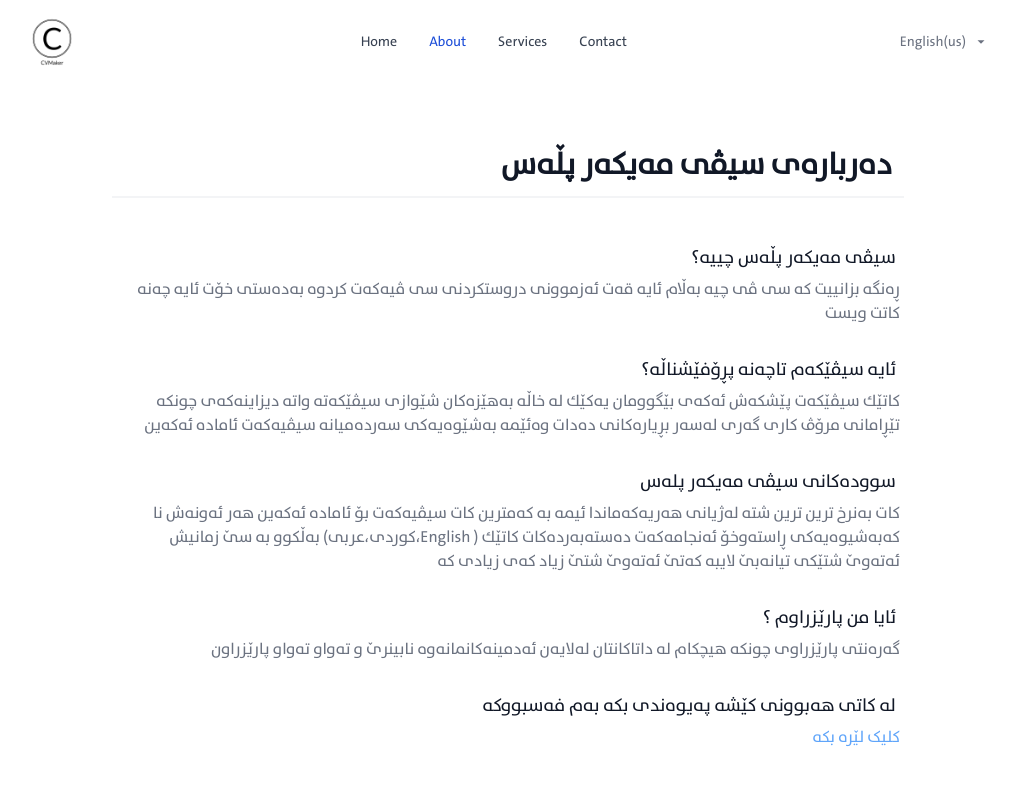
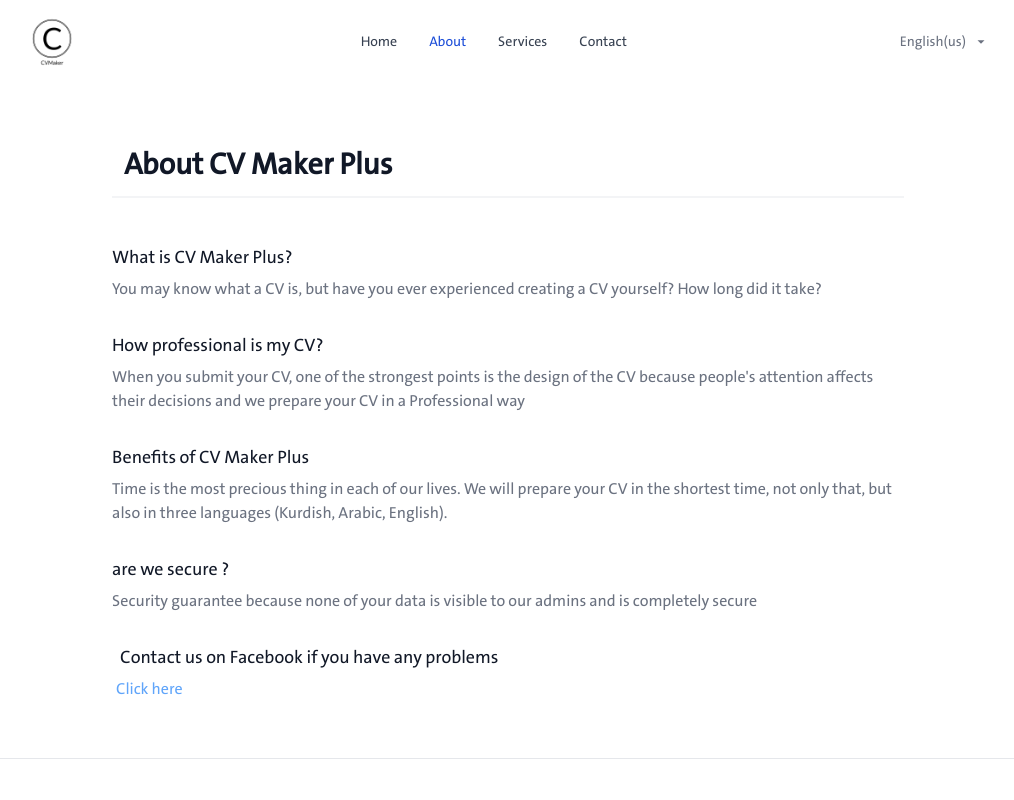
Before and after one commit to Mirko-khatab/ProCV, a Next.js app: page /about in a window 1280 px wide. Shown: the top 800 px of the page, without its empty margins (132-1146 px from the left). Built offline with nearby package versions, Linux system fonts and the light colour scheme.

Commit message:
keshayake bchkolabw chakman krd

```diff
--- a/lang/languages/En.json
+++ b/lang/languages/En.json
@@ -85,12 +85,12 @@
     "title1": "  CV Maker Plus Finder ",
     "body1": "Thank God for giving me this opportunity to make it easier for me and my friends to get a job and prepare their CVs that are easily organized according to our ability to work on our app to serve more users . ",
     "title2": "I want to participate in the project    ",
-    "body2": "You can help us by sending a donation to this number",
+    "body2": "You can help us by sending a donation to this number ",
     "zhmaraka": "0772 522 1235",
     "title3": "Have an idea and don't know how to do it?    ",
     "body3": "we have experience and experts in creating your website and mobile apps, so you do not hesitate to entrust your work to us to offer you a unique work that you deserve",
 
-    "title4": "                                           Mirko Private Account For any issues or any criticisms please let me know about this account ✅ Facebook Account    ",
+    "title4": "                                           Mirko Private Account For any issues or any criticisms please let me know about this account  Facebook Account  ✅  ",
     "title5": "Get Strart",
     "title6": "    With the latest technology ",
 
--- a/lang/languages/ku.json
+++ b/lang/languages/ku.json
@@ -91,7 +91,7 @@
     "title3": "بیرۆکەیەکت هەیە نازانی چۆن بیکەیت ؟    ",
     "body3": " ئیمە خاوەنی ئەزموون وو کەسانی پسپۆڕین لە دروستکردنی وێبسایت و مۆبایل ئەپەکانتان بۆیە تۆش بێ دوو دڵی ئیشەکانتان بە ێیمە بسپێرن تاکارێکی ناوازەت پێشکەش کەین کە شایەنی ئێوەبێت",
 
-    "title4": "                                           ئەکاونتی تایبەتی میرکۆ بۆ هەر کێشەیەک یان هەر ڕەخنەیەک تکایە لەم ئەکاونتە ئاگادارم بکەرەوە   ✅ Facebook Account    ",
+    "title4": "                                           ئەکاونتی تایبەتی میرکۆ بۆ هەر کێشەیەک یان هەر ڕەخنەیەک تکایە لەم ئەکاونتە ئاگادارم بکەرەوە    Facebook Account ✅   ",
     "title5": "کلیک لێرە بکە",
     "title6": "          بەنوێترین تەکنەلۆجیای سەردەم    ",
 
--- a/src/components/resume/right/Head.tsx
+++ b/src/components/resume/right/Head.tsx
@@ -59,7 +59,7 @@ const Head: React.FC = () => {
     getfunction()
     setchageimg(false)
     setprinted(false)
-  }, [fileeffect])
+  }, [fileeffect,])
 
   const getfunction = async () => {
     const check = await JSON.parse(localStorage.getItem('Base64'))
@@ -100,6 +100,12 @@ const Head: React.FC = () => {
     setprinted(false)
   }, [name, work])
 
+  //edit function
+  const Edit = () => {
+    setchageimg(true)
+    setfileeffect(false)
+  }
+
   return (
     <div>
       <div className={`${img && 'hidden'}`}>
@@ -110,7 +116,7 @@ const Head: React.FC = () => {
           />
           <AiOutlineEdit
             className={`text-yellow-600 sm:text-2xl xss ${printed && 'hidden'}`}
-            onClick={() => setchageimg(true)}
+            onClick={Edit}
           />
 
           <img
--- a/src/pages/about.tsx
+++ b/src/pages/about.tsx
@@ -1,77 +1,73 @@
-import React from 'react'
+import React, { useContext, useState } from 'react'
+import { LangContext } from '../../context/lang'
 
 const about = () => {
+  const { lang, setLang, dictionary }: any = useContext(LangContext)
+
+  const currentLang = lang
+  const Text = dictionary.Aboutpage
   return (
     <div className="flex items-center mx-auto">
       <div className="w-full max-w-7xl md:max-w-7xl lg:max-w-7xl mx-auto p-5 undefined">
         <div className="lg:ml-48 lg:mr-48 max-w-screen-xl mx-auto p-8">
-          <h2 className="text-3xl p-3 text-right font-extrabold leading-9 border-b-2 border-gray-100 text-gray-900 mb-12 ">
-      دەربارەی سیڤی مەیکەر پڵەس
+          <h2 className="text-3xl p-3 font-extrabold leading-9 border-b-2 border-gray-100 text-gray-900 mb-12 ">
+            {Text.Header}
           </h2>
           <ul className=" items-start gap-8 grid grid-col-2">
             <li className="w-full">
-              <p className="text-lg font-medium leading-6 text-gray-900 text-right mr-2">
-                سیڤی مەیکەر پڵەس چییە؟
+              <p className="text-lg font-medium leading-6 text-gray-900  mr-2">
+                {Text.title1}
               </p>
               <p className="mt-2">
-                <p className="text-base leading-6 text-gray-500 text-right mr-1 ">
-                  ڕەنگە بزانییت کە سی ڤی چیە بەڵام ئایە قەت ئەزموونی دروستکردنی
-                  سی ڤیەکەت کردوە بەدەستی خۆت ئایە چەنە کاتت ویست
+                <p className="text-base leading-6 text-gray-500  mr-1 ">
+                  {Text.body1}
                 </p>
               </p>
             </li>
             <li className="w-full">
-              <p className="text-lg font-medium leading-6 text-gray-900 text-right mr-2">
-                ئایە سیڤێکەم تاچەنە پڕۆفێشناڵە؟
+              <p className="text-lg font-medium leading-6 text-gray-900  mr-2">
+                {Text.title2}
               </p>
               <p className="mt-2">
-                <p className="text-base leading-6 text-gray-500 text-right mr-1">
-                  کاتێك سیڤێکەت پێشکەش ئەکەی بێگوومان یەکێك‌ لە خاڵە بەهێزەکان
-                  شێوازی سیڤێکەتە واتە دیزاینەکەی چونکە تێڕامانی مرۆڤ کاری گەری
-                  لەسەر بڕیارەکانی دەدات وەئێمە بەشێوەیەکی سەردەمیانە سیڤیەکەت
-                  ئامادە ئەکەین
+                <p className="text-base leading-6 text-gray-500  mr-1">
+                  {Text.body2}
                 </p>
               </p>
             </li>
             <li className="w-full">
-              <p className="text-lg font-medium leading-6 text-gray-900 text-right mr-2">
-                سوودەکانی سیڤی مەیکەر پلەس
+              <p className="text-lg font-medium leading-6 text-gray-900  mr-2">
+                {Text.title3}{' '}
               </p>
               <p className="mt-2">
-                <p className="text-base leading-6 text-gray-500 text-right mr-1">
-                  کات بەنرخ ترین ترین شتە لەژیانی هەریەکەماندا ئیمە بە کەمترین
-                  کات سیڤیەکەت بۆ ئامادە ئەکەین هەر ئەونەش نا بەڵکوو بە سێ
-                  زمانیش (کوردی،عربی‌،English ) کەبەشیوەیەکی ڕاستەوخۆ ئەنجامەکەت
-                  دەستەبەردەکات کاتێك ئەتەوێ شتێکی تیانەبێ لایبە کەتێ ئەتەوێ شتێ
-                  زیاد کەی زیادی کە
+                <p className="text-base leading-6 text-gray-500  mr-1">
+                  {Text.body3}
                 </p>
               </p>
             </li>
             <li className="w-full">
-              <p className="text-lg font-medium leading-6 text-gray-900 text-right mr-2">
-                ئایا من پارێزراوم ؟
+              <p className="text-lg font-medium leading-6 text-gray-900 mr-2">
+                {Text.title4}{' '}
               </p>
               <p className="mt-2">
-                <p className="text-base leading-6 text-gray-500 text-right mr-1">
-                  گەرەنتی پارێزراوی چونکە هیچکام لە داتاکانتان لەلایەن
-                  ئەدمینەکانمانەوە نابینرێ و تەواو تەواو پارێزراون
+                <p className="text-base leading-6 text-gray-500  mr-1">
+                  {Text.body4}{' '}
                 </p>
               </p>
             </li>
             <li className="w-full">
-              <p className="text-lg font-medium leading-6 text-gray-900 text-right mr-2">
-                لە کاتی هەبوونی کێشە پەیوەندی بکە بەم فەسبووکە              </p>
-              <p className="mt-2 text-right m-1">
+              <p className="text-lg font-medium leading-6 text-gray-900  ml-2 mr-2">
+                {Text.title5}{' '}
+              </p>
+              <p className="mt-2  m-1">
                 <p className="text-base leading-6 text-gray-500">
                   <a
                     className="text-blue-400"
                     href="https://www.facebook.com/mirko.kawa.921"
                     target="blank"
                   >
-                    کلیک لێرە بکە
+                    {Text.title6}
                   </a>
                 </p>
-
               </p>
             </li>
           </ul>
--- a/src/pages/contact.tsx
+++ b/src/pages/contact.tsx
@@ -12,47 +12,47 @@ const contact = () => {
       <div className="flex items-center mx-auto">
         <div className="w-full max-w-7xl md:max-w-7xl lg:max-w-7xl mx-auto p-5 undefined">
           <div className="lg:ml-48 lg:mr-48 max-w-screen-xl mx-auto p-8">
-            <h2 className="text-3xl p-3 text-right font-extrabold leading-9 border-b-2 border-gray-100 text-gray-900 mb-12 ">
+            <h2 className="text-3xl p-3  font-extrabold leading-9 border-b-2 border-gray-100 text-gray-900 mb-12 ">
               {Text.Header}
             </h2>
             <ul className=" items-start gap-8 grid grid-col-2">
               <li className="w-full">
-                <p className="text-lg font-medium leading-6 text-gray-900 text-right mr-2">
+                <p className="text-lg font-medium leading-6 text-gray-900  mr-2">
                   {Text.title1}
                 </p>
                 <p className="mt-2">
-                  <p className="text-base leading-6 text-gray-500 text-right mr-1 ">
+                  <p className="text-base leading-6 text-gray-500  mr-1 ">
                     {Text.body1}
                   </p>
                 </p>
               </li>
               <li className="w-full">
-                <p className="text-lg font-medium leading-6 text-gray-900 text-right mr-2">
+                <p className="text-lg font-medium leading-6 text-gray-900  mr-2">
                   {Text.title2}
                 </p>
                 <p className="mt-2">
-                  <p className="text-base leading-6 text-gray-500 text-right mr-1">
+                  <p className="text-base leading-6 text-gray-500  mr-1">
                     {Text.body2}
                     <span dir="ltr">{Text.zhmaraka} ✅</span> Fastpay{' '}
                   </p>
                 </p>
               </li>
               <li className="w-full">
-                <p className="text-lg font-medium leading-6 text-gray-900 text-right mr-2">
+                <p className="text-lg font-medium leading-6 text-gray-900  mr-2">
                   {Text.title3}
                 </p>
                 <p className="mt-2">
-                  <p className="text-base leading-6 text-gray-500 text-right mr-1">
+                  <p className="text-base leading-6 text-gray-500  mr-1">
                     {Text.body3}
                   </p>
                 </p>
               </li>
 
               <li className="w-full">
-                <p className="text-lg font-medium leading-6 text-gray-900 text-right mr-2">
+                <p className="text-lg font-medium leading-6 text-gray-900  mr-2">
                   {Text.title4}{' '}
                 </p>
-                <p className="mt-2 text-right m-1">
+                <p className="mt-2  m-1">
                   <p className="text-base leading-6 text-gray-500">
                     <a
                       className="text-blue-400"
@@ -70,7 +70,7 @@ const contact = () => {
       </div>
 
       <div className=" flex justify-center items-center mx-auto p-8">
-        <h2 className="text-xl p-3 text-right font-extrabold leading-9 border-b-2 border-gray-100 text-gray-900 mb-12 ">
+        <h2 className="text-xl p-3  font-extrabold leading-9 border-b-2 border-gray-100 text-gray-900 mb-12 ">
           {Text.title6}
         </h2>
       </div>
@@ -87,7 +87,7 @@ const contact = () => {
       </div>
 
       <div className=" flex justify-center items-center mx-auto p-8 mt-10">
-        <h2 className="text-xl p-3 text-right font-extrabold leading-9 border-b-2 border-gray-100 text-gray-900 mb-12 ">
+        <h2 className="text-xl p-3  font-extrabold leading-9 border-b-2 border-gray-100 text-gray-900 mb-12 ">
           {Text.title7}
         </h2>
       </div>
```
